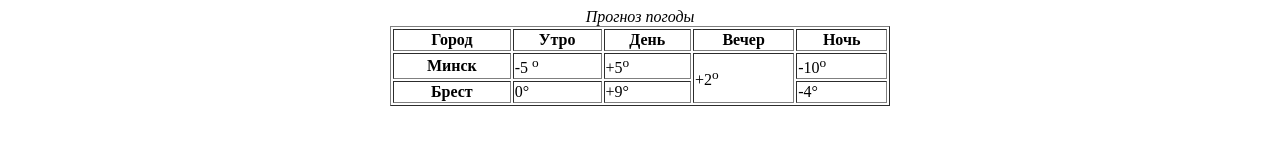
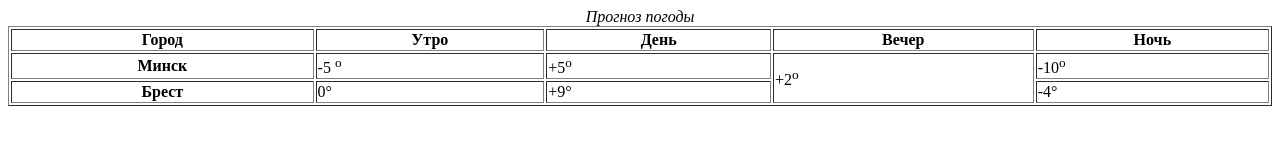
Before and after one commit to evgeniypuca/EvgeniyPuca, a plain HTML site: page 02_ HTML/base.html in a window 1280 px wide. Drawn offline with Linux system fonts and the light colour scheme.

Commit message:
Добавил 100% по ширине

```diff
--- a/02_ HTML/base.html
+++ b/02_ HTML/base.html
@@ -9,8 +9,7 @@
 </head>
 
 <body>
-   <center>
-      <table border="1" width="500">
+   <table border="1" width="100%">
       <caption> <em> Прогноз погоды</em></caption>
       <tr>
          <th>Город</th>
@@ -33,7 +32,6 @@
          <td>-4&deg;</td>
       </tr>
    </table>
-   </center>
 </body>
 
 </html>
```
Lines whose indentation alone changed are shown as unchanged.
